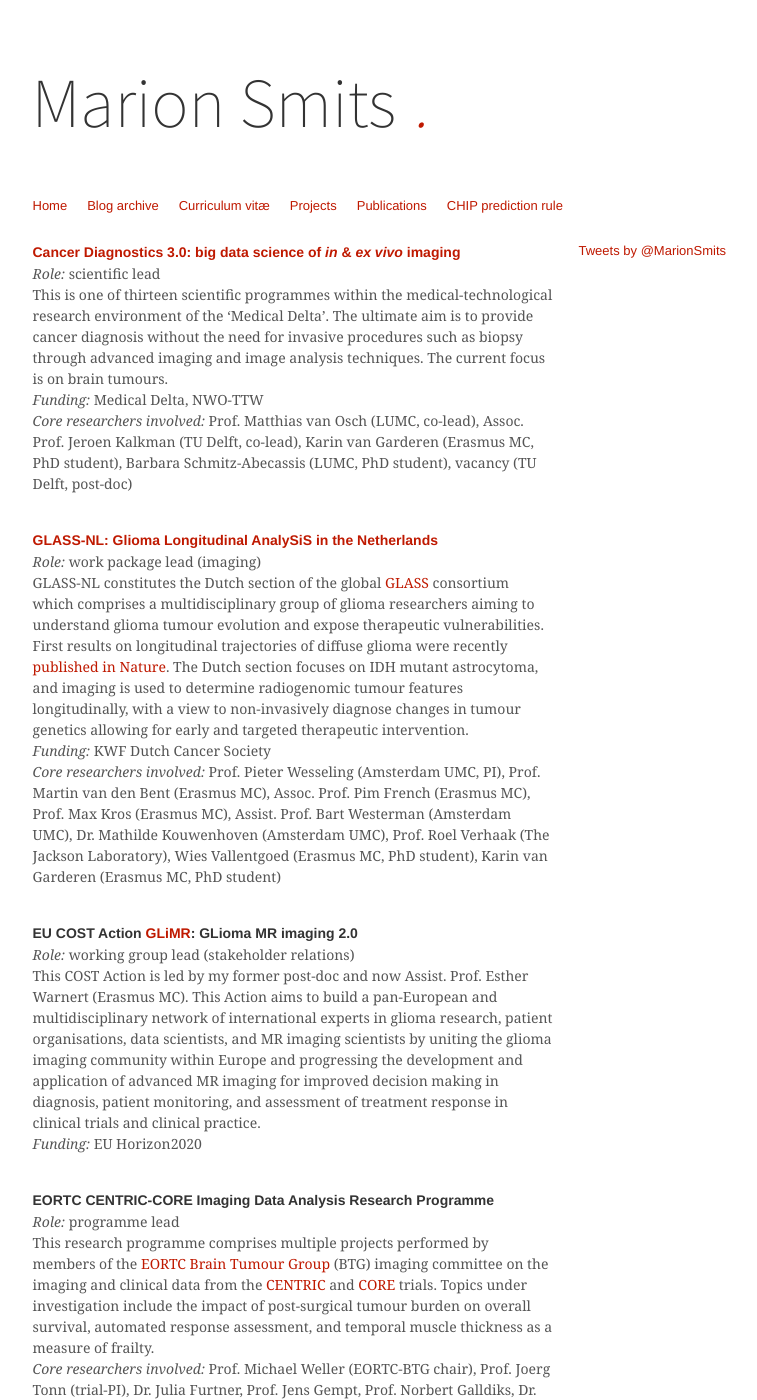
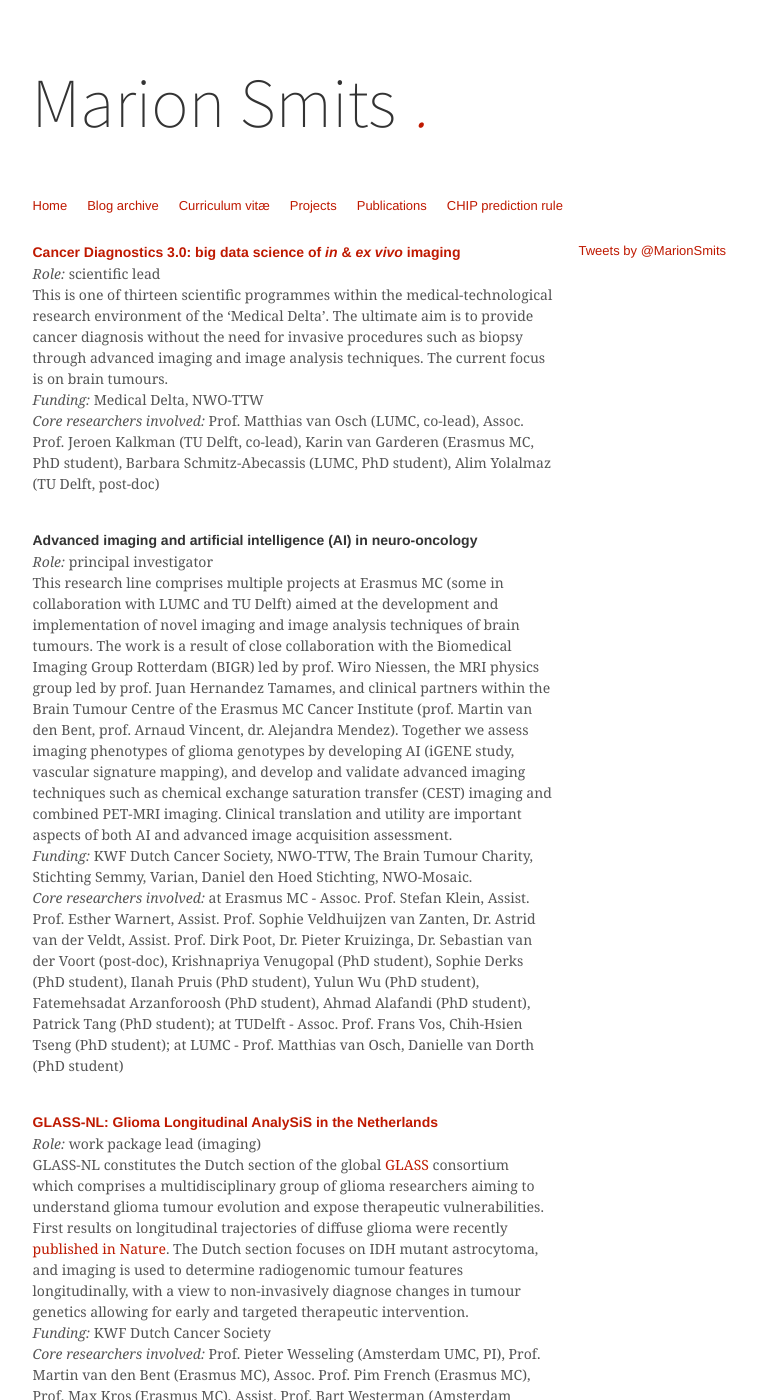
Before and after one commit to marionsmits/marionsmits.github.io, a Jekyll site: the page built from projects.md, in a window 1280 px wide and 1400 px high. Shown: the whole window, without its empty margins (120-877 px from the left). Built offline with Jekyll 4.4.1, drawn with Linux system fonts in a browser that asks for light colours; comment, search, counter and statistics services are not loaded; some of the changed text lies outside the part shown.

Commit message:
Update projects.md

```diff
--- a/projects.md
+++ b/projects.md
@@ -9,7 +9,13 @@ Slug: projects
 <br><i>Role:</i> scientific lead
 <br>This is one of thirteen scientific programmes within the medical-technological research environment of the 'Medical Delta'. The ultimate aim is to provide cancer diagnosis without the need for invasive procedures such as biopsy through advanced imaging and image analysis techniques. The current focus is on brain tumours.
 <br><i>Funding:</i> Medical Delta, NWO-TTW
-<br><i>Core researchers involved:</i> Prof. Matthias van Osch (LUMC, co-lead), Assoc. Prof. Jeroen Kalkman (TU Delft, co-lead), Karin van Garderen (Erasmus MC, PhD student), Barbara Schmitz-Abecassis (LUMC, PhD student), vacancy (TU Delft, post-doc)
+<br><i>Core researchers involved:</i> Prof. Matthias van Osch (LUMC, co-lead), Assoc. Prof. Jeroen Kalkman (TU Delft, co-lead), Karin van Garderen (Erasmus MC, PhD student), Barbara Schmitz-Abecassis (LUMC, PhD student), Alim Yolalmaz (TU Delft, post-doc)
+
+<br><b>Advanced imaging and artificial intelligence (AI) in neuro-oncology</b>
+<br><i>Role:</i> principal investigator
+<br>This research line comprises multiple projects at Erasmus MC (some in collaboration with LUMC and TU Delft) aimed at the development and implementation of novel imaging and image analysis techniques of brain tumours. The work is a result of close collaboration with the Biomedical Imaging Group Rotterdam (BIGR) led by prof. Wiro Niessen, the MRI physics group led by prof. Juan Hernandez Tamames, and clinical partners within the Brain Tumour Centre of the Erasmus MC Cancer Institute (prof. Martin van den Bent, prof. Arnaud Vincent, dr. Alejandra Mendez). Together we assess imaging phenotypes of glioma genotypes by developing AI (iGENE study, vascular signature mapping), and develop and validate advanced imaging techniques such as chemical exchange saturation transfer (CEST) imaging and combined PET-MRI imaging. Clinical translation and utility are important aspects of both AI and advanced image acquisition assessment.
+<br><i>Funding:</i> KWF Dutch Cancer Society, NWO-TTW, The Brain Tumour Charity, Stichting Semmy, Varian, Daniel den Hoed Stichting, NWO-Mosaic.
+<br><i>Core researchers involved:</i> at Erasmus MC - Assoc. Prof. Stefan Klein, Assist. Prof. Esther Warnert, Assist. Prof. Sophie Veldhuijzen van Zanten, Dr. Astrid van der Veldt, Assist. Prof. Dirk Poot, Dr. Pieter Kruizinga, Dr. Sebastian van der Voort (post-doc), Krishnapriya Venugopal (PhD student), Sophie Derks (PhD student), Ilanah Pruis (PhD student), Yulun Wu (PhD student), Fatemehsadat Arzanforoosh (PhD student), Ahmad Alafandi (PhD student), Patrick Tang (PhD student); at TUDelft - Assoc. Prof. Frans Vos, Chih-Hsien Tseng (PhD student); at LUMC - Prof. Matthias van Osch, Danielle van Dorth (PhD student)
 
 <br><b>[GLASS-NL: Glioma Longitudinal AnalySiS in the Netherlands](https://www.glass-consortium.org)</b>
 <br><i>Role:</i> work package lead (imaging)
```
Also changed, not shown: other parts of projects.md (+1 -8 lines).
